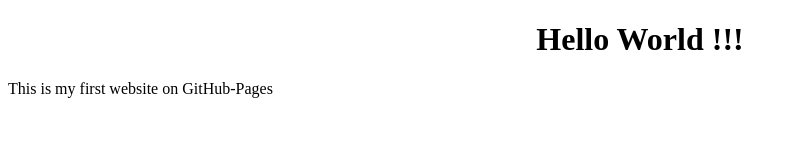
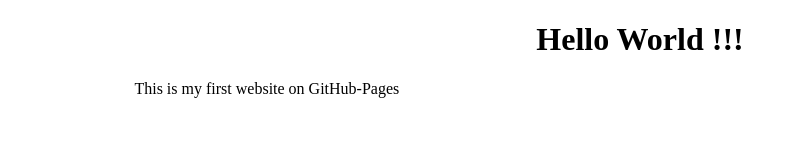
Before and after one commit to akasaurabhverma/akasaurabhverma.github.io, a plain HTML site: page index.html in a window 1280 px wide. Shown: the whole page, without its empty margins (0-796 px from the left). Drawn offline with Linux system fonts and the light colour scheme.

Commit message:
Improve css

```diff
--- a/index.html
+++ b/index.html
@@ -10,8 +10,10 @@
 </head>
 
 <body>
-    <h1 class="center-text">Hello World !!!</h1>
-    <p>This is my first website on GitHub-Pages</p>
+    <div class="width-80p mar-auto">
+        <h1 class="center-text">Hello World !!!</h1>
+        <p>This is my first website on GitHub-Pages</p>
+    </div>
 </body>
 
 </html>
--- a/style.css
+++ b/style.css
@@ -1,3 +1,11 @@
 .center-text{
     text-align: center;
 }
+
+.width-80p{
+    width: 80%;
+}
+
+.mar-auto{
+    margin: auto;
+}
```
